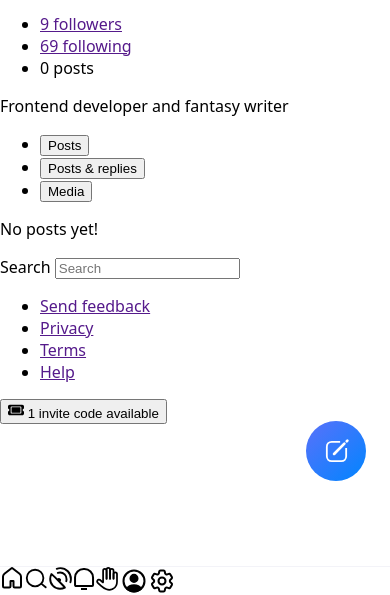
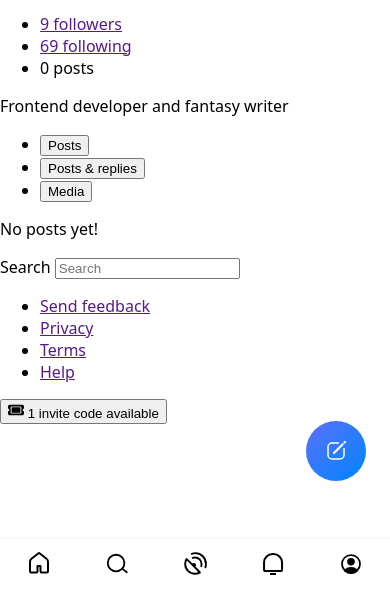
Before and after one commit to rokoworlds/bsky-layout-project, a plain HTML site: page index.html in a window 390 px wide. Shown: the part 249-844 px from the top of the page. Drawn offline with Linux system fonts and the light colour scheme.

Commit message:
add: navbar position

```diff
--- a/index.html
+++ b/index.html
@@ -59,7 +59,7 @@
                         </span>
                     </a>
                 </li>
-                <li class="navigation__item">
+                <li class="navigation__item navigation__item--hidden">
                     <a class="navigation__link" href="">
                         <svg class="navigation__icon" xmlns="http://www.w3.org/2000/svg" width="24" height="24" viewBox="0 0 76 76" fill="none" stroke-width="5.5" stroke-linecap="round" stroke="currentColor">
                             <path d="M33.5 37V11.5C33.5 8.46243 31.0376 6 28 6V6C24.9624 6 22.5 8.46243 22.5 11.5V48V48C22.5 48.5802 21.8139 48.8874 21.3811 48.501L13.2252 41.2189C10.72 38.9821 6.81945 39.4562 4.92296 42.228L4.77978 42.4372C3.17708 44.7796 3.50863 47.9385 5.56275 49.897L16.0965 59.9409C20.9825 64.5996 26.7533 68.231 33.0675 70.6201V70.6201C38.8234 72.798 45.1766 72.798 50.9325 70.6201L51.9256 70.2444C57.4044 68.1713 61.8038 63.9579 64.1113 58.5735V58.5735C65.6874 54.8962 66.5 50.937 66.5 46.9362V22.5C66.5 19.4624 64.0376 17 61 17V17C57.9624 17 55.5 19.4624 55.5 22.5V36.5"/>
@@ -73,7 +73,7 @@
                 </li>
                 <li class="navigation__item">
                     <a class="navigation__link" href="">
-                        <svg class="navigation__icon" xmlns="http://www.w3.org/2000/svg" viewBox="0 0 28 28" width="28" height="28" fill="currentColor" stroke="currentColor" stroke-width="2.04" stroke-linecap="round" stroke-linejoin="round">
+                        <svg class="navigation__icon" xmlns="http://www.w3.org/2000/svg" viewBox="0 0 28 28" width="24" height="24" fill="currentColor" stroke="currentColor" stroke-width="2.04" stroke-linecap="round" stroke-linejoin="round">
                             <path d="M17.5 11.38a3.5 3.5 0 1 1-7 0 3.5 3.5 0 0 1 7 0Z"/>
                             <path d="M14 18.38c-4 0-6.33 2.33-7 3.5.83.83 3.4 2.5 7 2.5s6.17-1.67 7-2.5c-.67-1.17-3-3.5-7-3.5Z"/>
                             <path fill="none" d="M20.98 21.85a10.5 10.5 0 1 0-13.96 0m13.96 0a10.46 10.46 0 0 1-13.96 0"/>
@@ -83,9 +83,9 @@
                         </span>
                     </a>
                 </li>
-                <li class="navigation__item">
+                <li class="navigation__item navigation__item--hidden">
                     <a class="navigation__link" href="">
-                        <svg class="navigation__icon" xmlns="http://www.w3.org/2000/svg" viewBox="0 0 24 24" width="28" height="28" fill="none" stroke-width="1.75" stroke-linecap="round" stroke-linejoin="round" stroke="currentColor">
+                        <svg class="navigation__icon" xmlns="http://www.w3.org/2000/svg" viewBox="0 0 24 24" width="24" height="24" fill="none" stroke-width="1.75" stroke-linecap="round" stroke-linejoin="round" stroke="currentColor">
                             <path d="M9.594 3.94c.09-.542.56-.94 1.11-.94h2.593c.55 0 1.02.398 1.11.94l.213 1.281c.063.374.313.686.645.87.074.04.147.083.22.127.324.196.72.257 1.075.124l1.217-.456a1.125 1.125 0 011.37.49l1.296 2.247a1.125 1.125 0 01-.26 1.431l-1.003.827c-.293.24-.438.613-.431.992a6.759 6.759 0 010 .255c-.007.378.138.75.43.99l1.005.828c.424.35.534.954.26 1.43l-1.298 2.247a1.125 1.125 0 01-1.369.491l-1.217-.456c-.355-.133-.75-.072-1.076.124a6.57 6.57 0 01-.22.128c-.331.183-.581.495-.644.869l-.213 1.28c-.09.543-.56.941-1.11.941h-2.594c-.55 0-1.02-.398-1.11-.94l-.213-1.281c-.062-.374-.312-.686-.644-.87a6.52 6.52 0 01-.22-.127c-.325-.196-.72-.257-1.076-.124l-1.217.456a1.125 1.125 0 01-1.369-.49l-1.297-2.247a1.125 1.125 0 01.26-1.431l1.004-.827c.292-.24.437-.613.43-.992a6.932 6.932 0 010-.255c.007-.378-.138-.75-.43-.99l-1.004-.828a1.125 1.125 0 01-.26-1.43l1.297-2.247a1.125 1.125 0 011.37-.491l1.216.456c.356.133.751.072 1.076-.124.072-.044.146-.087.22-.128.332-.183.582-.495.644-.869l.214-1.281z"/>
                             <path d="M15 12a3 3 0 11-6 0 3 3 0 016 0z"/>
                         </svg>
@@ -96,7 +96,7 @@
                 </li>
             </ul>
             <button class="header__new-post new-post" type="button">
-                <svg class="new-post__icon" xmlns="http://www.w3.org/2000/svg" viewBox="0 0 24 24" width="29" height="29" fill="none" stroke="currentColor">
+                <svg class="new-post__icon" xmlns="http://www.w3.org/2000/svg" viewBox="0 0 24 24" width="24" height="24" fill="none" stroke="currentColor">
                     <path d="M 20 9 L 20 16 C 20 18.209 18.209 20 16 20 L 8 20 C 5.791 20 4 18.209 4 16 L 4 8 C 4 5.791 5.791 4 8 4 L 15 4" stroke-width="1.5"/>
                     <line stroke-linecap="round" x1="10" y1="14" x2="18.5" y2="5.5" stroke-width="2.25"/>
                     <line stroke-linecap="round" x1="20.5" y1="3.5" x2="21" y2="3" stroke-width="2.25"></line>
--- a/styles/blocks/navigation/mobile.css
+++ b/styles/blocks/navigation/mobile.css
@@ -8,8 +8,32 @@
     bottom: 0;
     left: 0;
     display: flex;
+    padding-bottom: 6px;
     border-top: 1px solid var(--color-border);
     background-color: var(--color-back-primary);
+}
+
+/* Item */
+
+.navigation__item{
+    flex-grow: 1;
+}
+
+.navigation__item--hidden {
+    display: none;
+}
+
+/* Link */
+
+.navigation__link {
+    display: block;
+    padding: 13px 0;
+}
+
+/* Icon */
+
+.navigation__icon {
+    margin: auto;
 }
 
 /* Text */
```
